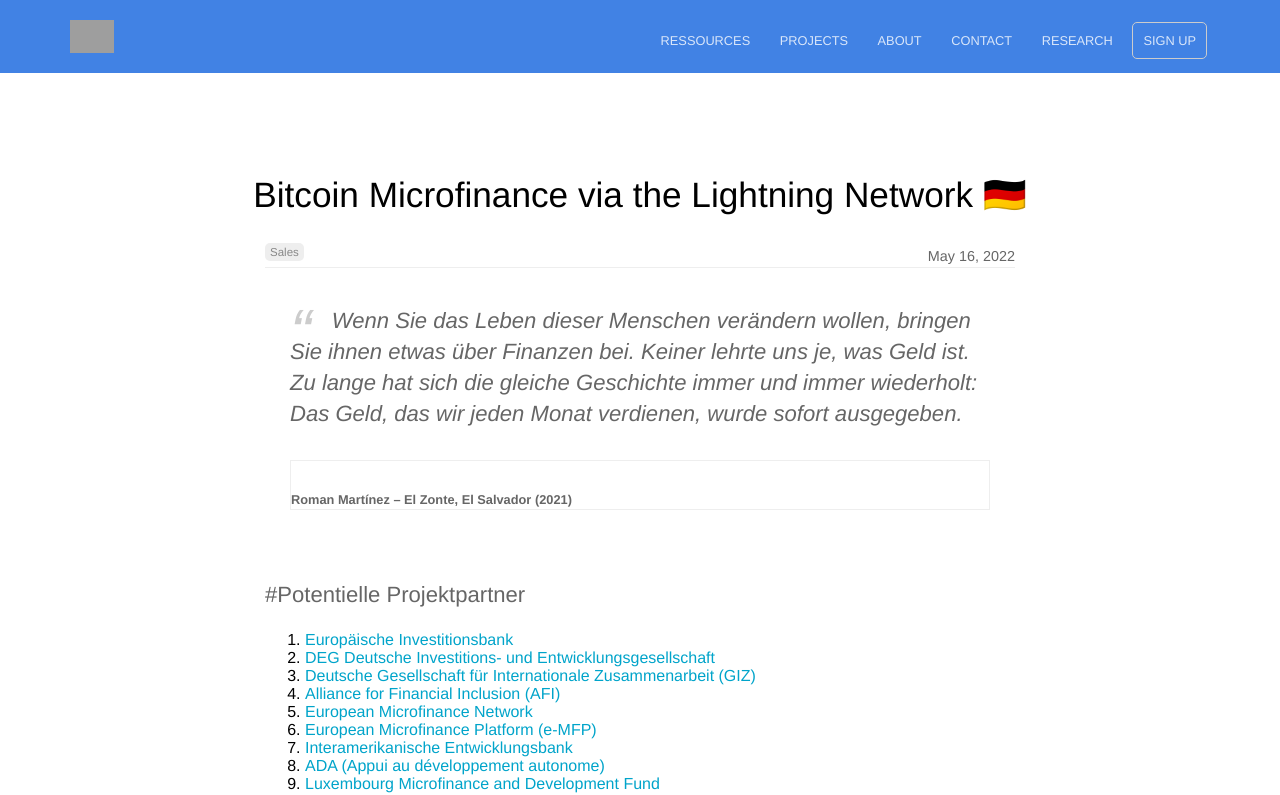
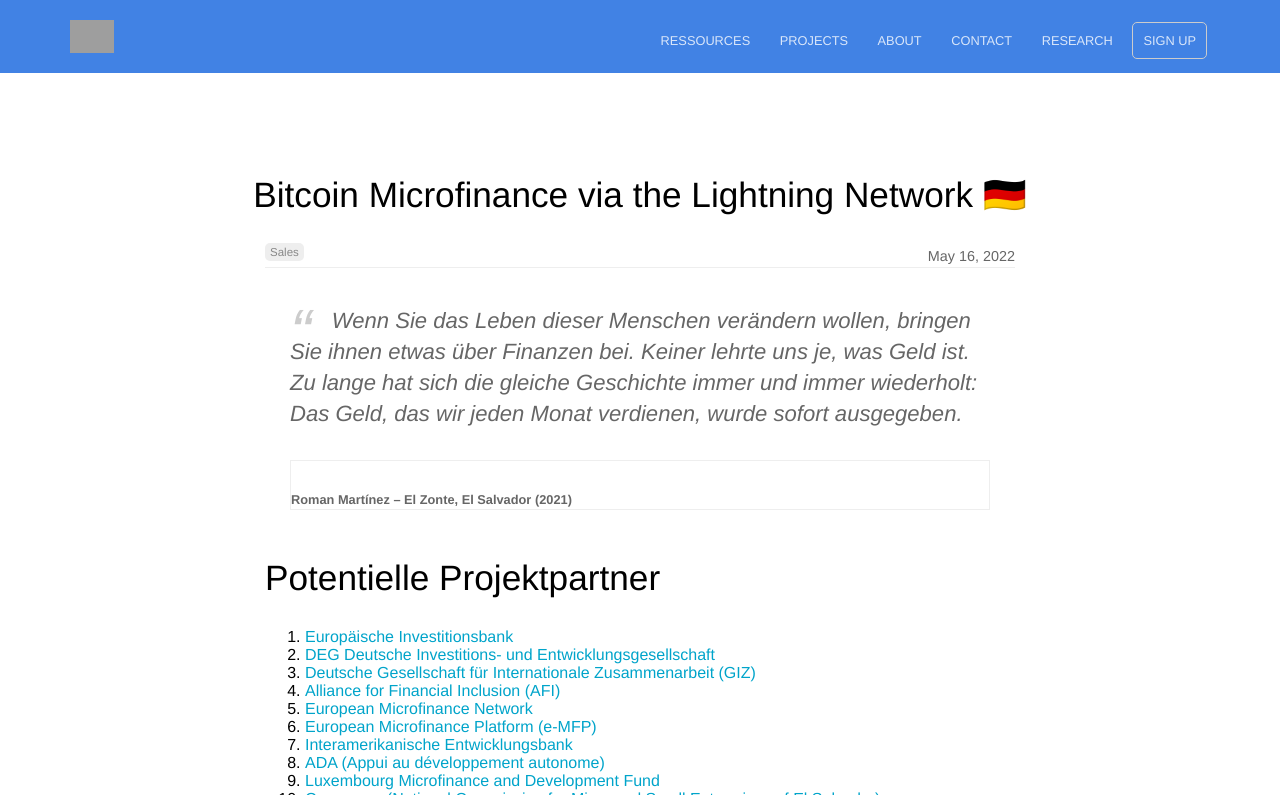
Before and after one commit to Bitcoin-InnovationHub/home, a Jekyll site: the page built from _posts/2022-05-16-bitcoin-microfinance.md, in a window 1280 px wide and 900 px high, cut to the strip 0-795 px from the top of the window. Built offline with Jekyll 4.4.1, drawn with Linux system fonts in a browser that asks for light colours; grey boxes are pictures that could not be loaded.

```diff
--- a/_posts/2022-05-16-bitcoin-microfinance.md
+++ b/_posts/2022-05-16-bitcoin-microfinance.md
@@ -11,7 +11,7 @@ author_staff_member: anna
 </blockquote>
 
 
-#Potentielle Projektpartner
+## Potentielle Projektpartner
 1. [Europäische Investitionsbank](https://www.eib.org/de/index.htm)
 2. [DEG Deutsche Investitions- und Entwicklungsgesellschaft](https://www.deginvest.de/)
 3. [Deutsche Gesellschaft für Internationale Zusammenarbeit (GIZ)](https://www.giz.de/de/html/index.html)
```
